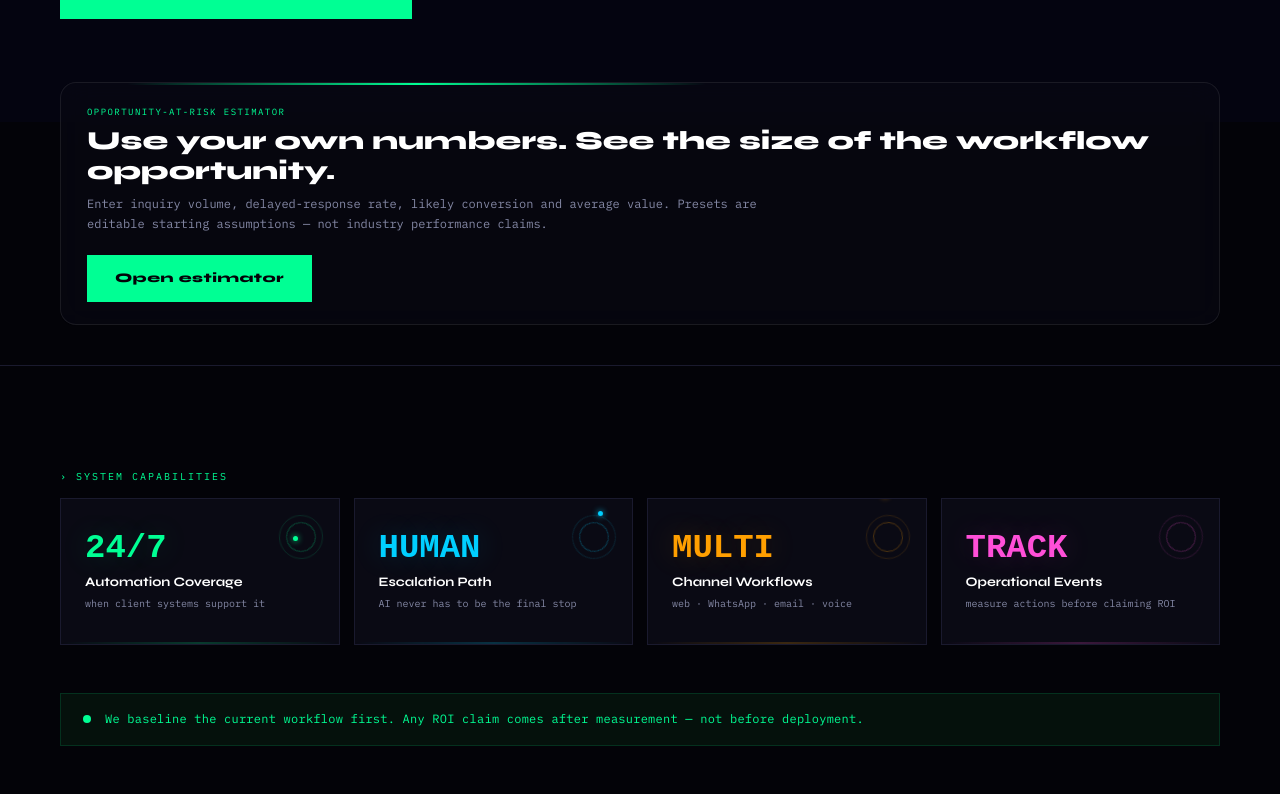
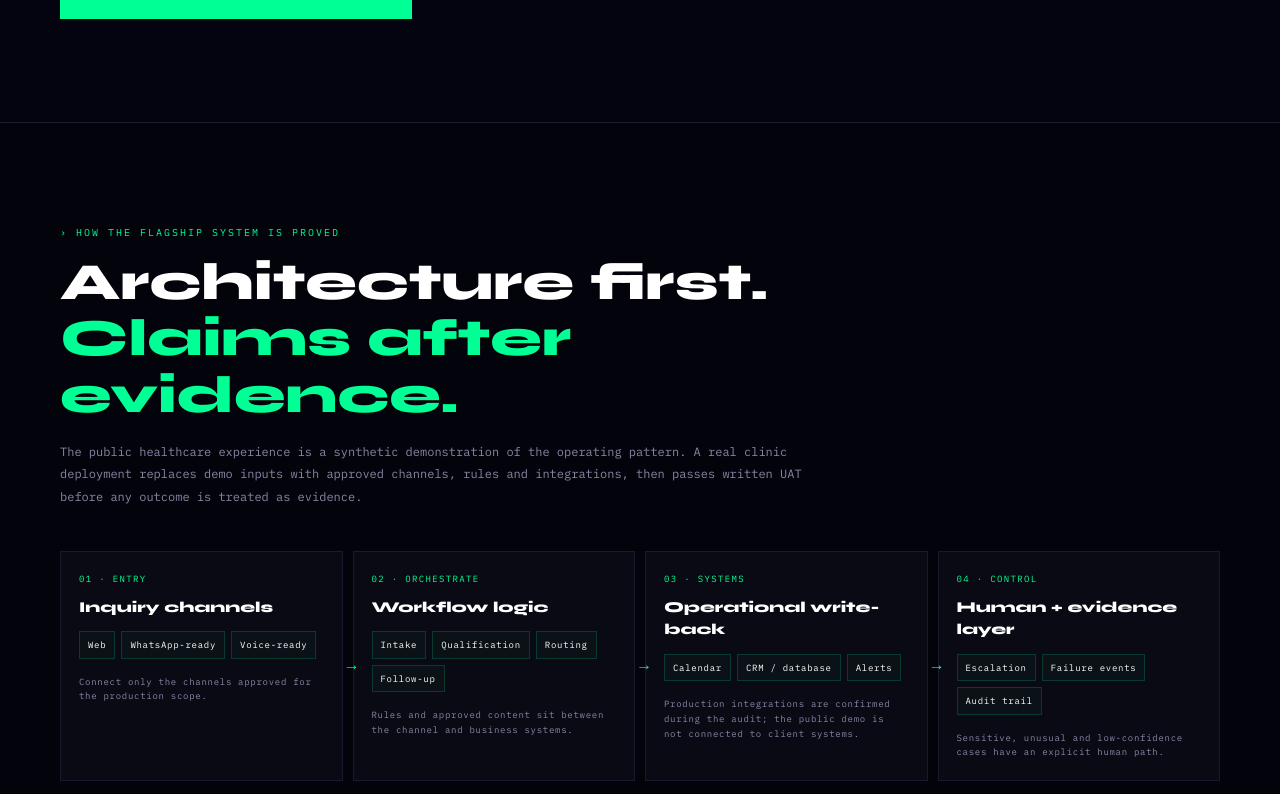
Before and after one commit to Abuhurerakhan0407/shalcon-intelligence, a React (Vite) app: page / in a window 1280 px wide. Shown: the part 1826-2620 px from the top of the page. Built offline with nearby package versions, Linux system fonts and the light colour scheme; a web font is replaced by a local one.

Commit message:
Surface healthcare architecture and UAT proof on site

```diff
--- a/src/App.jsx
+++ b/src/App.jsx
@@ -5,6 +5,7 @@ import ScrollProgress from "./components/ScrollProgress.jsx";
 import Nav from "./components/Nav.jsx";
 import HeroSection from "./components/HeroSection.jsx";
 import FlagshipSystem from "./components/FlagshipSystem.jsx";
+import HealthcareArchitecture from "./components/HealthcareArchitecture.jsx";
 import ROITeaser from "./components/ROITeaser.jsx";
 import PlatformStats from "./components/PlatformStats.jsx";
 import IndustriesSection from "./components/IndustriesSection.jsx";
@@ -81,6 +82,7 @@ export default function App() {
       <Nav onBookCall={onBookCall} onOpenROI={onOpenROI} />
       <HeroSection onBookCall={onBookCall} />
       <FlagshipSystem onBookCall={onBookCall} />
+      <HealthcareArchitecture />
       <ROITeaser onOpenROI={onOpenROI} />
       <PlatformStats />
       <IndustriesSection />
```
